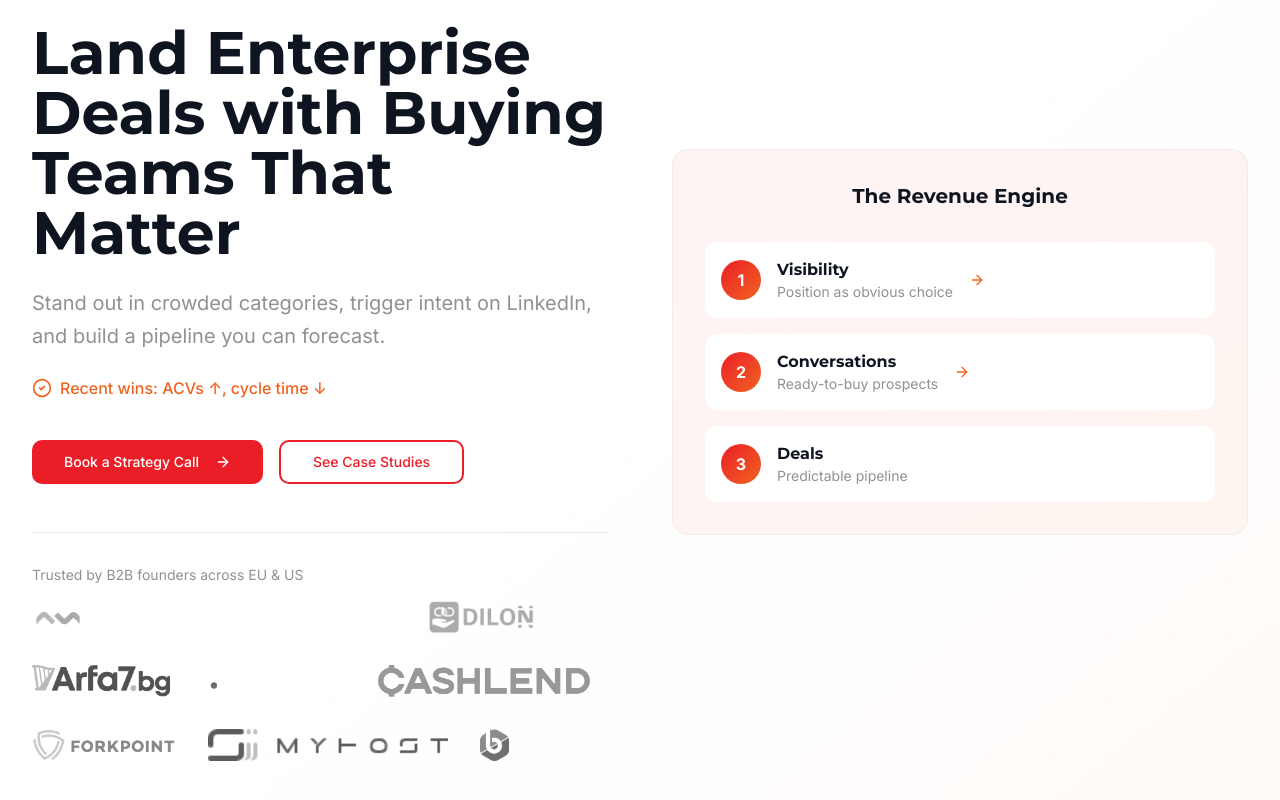
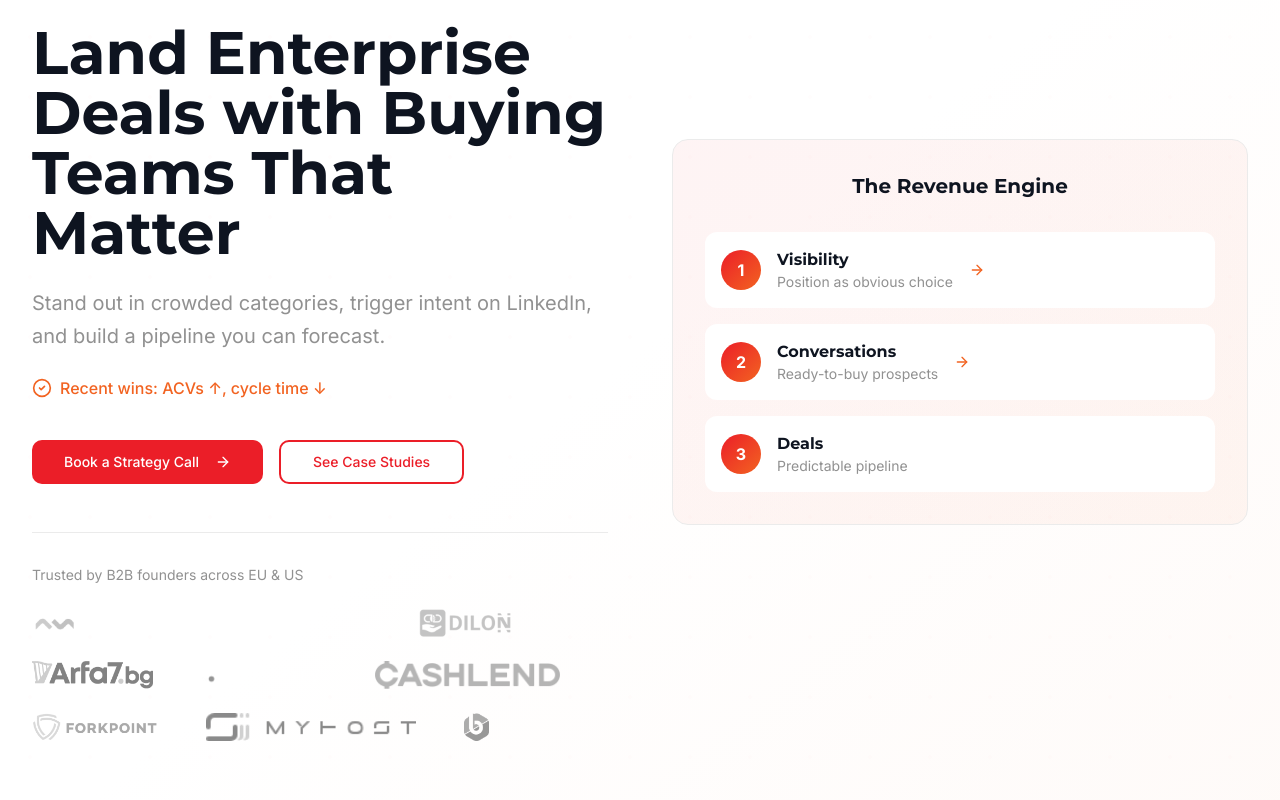
Before and after one commit to ves-hash/passion4growth-ignition, a React (Vite) app: page / in a window 1280 px wide. Shown: the part 238-1038 px from the top of the page. Built offline with nearby package versions, Linux system fonts and the light colour scheme.

Commit message:
Add customer logos

```diff
--- a/src/components/HeroSection.tsx
+++ b/src/components/HeroSection.tsx
@@ -123,16 +123,16 @@ const HeroSection = () => {
 
               {/* Trust Bar */}
               <div className="mt-12 pt-8 border-t border-border">
-                <p className="text-sm text-muted-foreground mb-4">
+                <p className="text-sm text-muted-foreground mb-6">
                   Trusted by B2B founders across EU & US
                 </p>
-                <div className="flex flex-wrap items-center gap-8 opacity-70">
+                <div className="flex flex-wrap items-center gap-x-12 gap-y-6">
                   {trustLogos.map((logo, index) => (
                     <img
                       key={index}
                       src={logo.src}
                       alt={logo.alt}
-                      className="h-8 object-contain grayscale hover:grayscale-0 transition-all duration-300"
+                      className="h-7 object-contain grayscale opacity-50 hover:opacity-100 hover:grayscale-0 transition-all duration-300"
                     />
                   ))}
                 </div>
```
